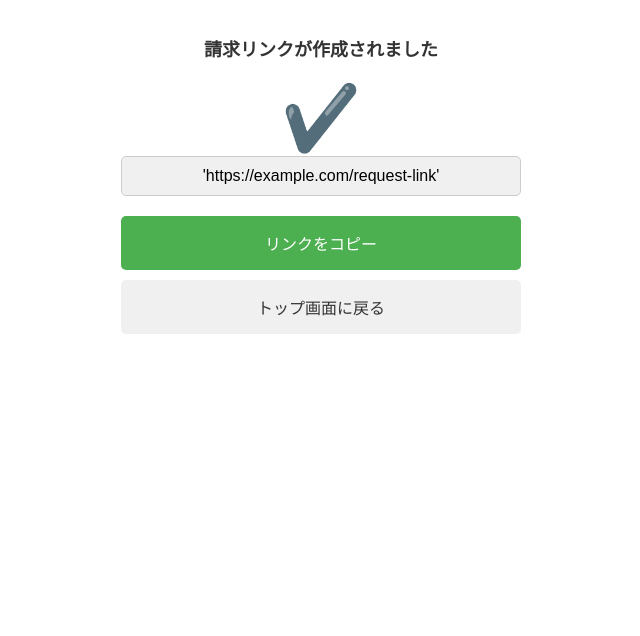
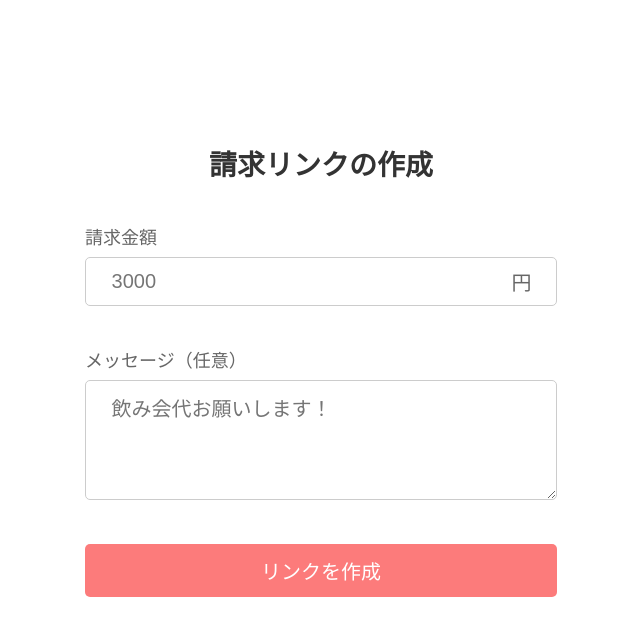
Before and after one commit to Kouki2022/Intern_0805, a React (Create React App) app: page / in a window 1280 px wide. Shown: the top 636 px of the page, without its empty margins (319-959 px from the left). Built offline with nearby package versions, Linux system fonts and the light colour scheme.

Commit message:
トップページ、請求画面を作成

```diff
--- a/src/App.js
+++ b/src/App.js
@@ -7,7 +7,7 @@ import Request_link from './Page/Request_link.js';
 function App() {
   return (
     <div>
-      <Request_link/>
+      <Request/>
     </div>
   );
 }
--- a/src/Page/Request.css
+++ b/src/Page/Request.css
@@ -1,27 +1,31 @@
 .request-container {
-    max-width: 400px;
-    margin: 0 auto;
-    padding: 20px;
+    max-width: 600px;
+    width: 90%;
+    margin: 5vh auto;
+    padding: 4vh 5vw;
     font-family: Arial, sans-serif;
+    display: flex;
+    flex-direction: column;
+    justify-content: center;
+    min-height: 90vh;
     box-sizing: border-box;
   }
 
   .request-title {
-    font-size: 18px;
-    font-weight: bold;
-    margin-bottom: 20px;
+    font-size: clamp(20px, 5vw, 28px);
     color: #333;
+    margin-bottom: 4vh;
+    text-align: center;
   }
 
-  .request-money {
-    margin-bottom: 20px;
+  .request-money1, .request-message-container {
+    margin-bottom: 4vh;
   }
 
-  .request-money label,
-  .request-message-container label {
+  label {
     display: block;
-    margin-bottom: 5px;
-    font-size: 14px;
+    margin-bottom: 1vh;
+    font-size: clamp(14px, 3.5vw, 18px);
     color: #666;
   }
 
@@ -31,42 +35,34 @@
     align-items: center;
   }
 
-  .request-money input {
+  input[type="number"], textarea {
     width: 100%;
-    padding: 10px;
-    padding-right: 30px;
-    font-size: 16px;
+    padding: 2vh 3vw;
+    font-size: clamp(16px, 4vw, 20px);
     border: 1px solid #ccc;
     border-radius: 5px;
+    box-sizing: border-box;
   }
 
   .currency {
     position: absolute;
-    right: 10px;
+    right: 3vw;
+    font-size: clamp(16px, 4vw, 20px);
     color: #666;
   }
 
-  .request-message-container {
-    margin-bottom: 20px;
-  }
-
-  .request-message-container textarea {
-    width: 100%;
-    height: 100px;
-    padding: 10px;
-    font-size: 16px;
-    border: 1px solid #ccc;
-    border-radius: 5px;
+  textarea {
+    height: 15vh;
+    min-height: 100px;
     resize: vertical;
-    box-sizing: border-box;
   }
 
   .request-submit-button button {
     width: 100%;
-    padding: 15px;
-    font-size: 16px;
+    padding: 2vh 0;
+    font-size: clamp(16px, 4vw, 20px);
     color: white;
-    background-color: #ff6b6b;
+    background-color: #fc7b7b;
     border: none;
     border-radius: 5px;
     cursor: pointer;
@@ -74,17 +70,38 @@
   }
 
   .request-submit-button button:hover {
-    background-color: #ff5252;
+    background-color: #f94444;
   }
 
-  @media (max-width: 480px) {
+  @media (min-width: 768px) {
     .request-container {
-      padding: 15px;
+      padding: 5vh 5vw;
     }
 
-    .request-money input,
-    .request-message-container textarea,
+    .request-title {
+      margin-bottom: 5vh;
+    }
+
+    .request-money1, .request-message-container {
+      margin-bottom: 5vh;
+    }
+
+    input[type="number"], textarea {
+      padding: 1.5vh 2vw;
+    }
+
+    .currency {
+      right: 2vw;
+    }
+
     .request-submit-button button {
-      font-size: 14px;
+      padding: 1.5vh 0;
     }
   }
+
+  @media (min-height: 800px) {
+    .request-container {
+      justify-content: flex-start;
+      padding-top: 10vh;
+    }
+  }
--- a/src/Page/Request.js
+++ b/src/Page/Request.js
@@ -17,7 +17,7 @@ const Request = () => {
     <div className='request-container'>
       <h2 className='request-title'>請求リンクの作成</h2>
       <form onSubmit={handleSubmit}>
-        <div className='request-money'>
+        <div className='request-money1'>
           <label htmlFor="amount">請求金額</label>
           <div className="input-wrapper">
             <input type="number" id="amount" placeholder="3000" ref={amountRef} />
--- a/src/Page/Request_link.css
+++ b/src/Page/Request_link.css
@@ -1,33 +1,57 @@
 .request-link-created {
     max-width: 400px;
-    margin: 0 auto;
-    padding: 20px;
+    width: 90%;
+    margin:auto;
+    padding: 10px;
     font-family: Arial, sans-serif;
     text-align: center;
+    display: flex;
+    flex-direction: column;
+    justify-content: center;
+    min-height: 90vh;
   }
 
   h2 {
-    font-size: 18px;
+    font-size: 5vw;
     color: #333;
-    margin-bottom: 20px;
+    margin-bottom: 4vh;
+  }
+
+  .check-mark {
+    width: 50vw;
+    height: 50vw;
+    max-width: 800px;
+    max-height: 800px;
+    background-color: #e8f5e9;
+    border-radius: 50%;
+    margin: 4vh auto;
+    display: flex;
+    justify-content: center;
+    align-items: center;
+  }
+
+  .check-mark svg {
+    width: 60%;
+    height: 60%;
   }
 
   .link-display {
     background-color: #f0f0f0;
     border: 1px solid #ccc;
     border-radius: 5px;
-    padding: 10px;
-    margin-bottom: 20px;
+    padding: 3vh 10px;
+    margin-bottom: 4vh;
     word-break: break-all;
+    font-size: 3.5vw;
   }
 
   button {
     width: 100%;
-    padding: 15px;
-    margin-bottom: 10px;
+    padding: 3vh 0;
+    margin-bottom: 2vh;
     border: none;
     border-radius: 5px;
-    font-size: 16px;
+    font-size: 4vw;
     cursor: pointer;
     transition: background-color 0.3s;
   }
@@ -53,3 +77,25 @@
   .back-button:hover {
     background-color: #e0e0e0;
   }
+
+  @media (min-width: 600px) {
+    h2 {
+      font-size: 24px;
+    }
+
+    .link-display {
+      font-size: 16px;
+    }
+
+    button {
+      font-size: 18px;
+      padding: 15px 0;
+    }
+  }
+
+  @media (min-height: 800px) {
+    .request-link-created {
+      justify-content: flex-start;
+      padding-top: 10vh;
+    }
+  }
--- a/src/Page/Request_link.js
+++ b/src/Page/Request_link.js
@@ -4,19 +4,28 @@ import './Request_link.css';
 const Request_link = () => {
   const [linkCopied, setLinkCopied] = useState(false);
 
+  //リンクをコピーする処理
   const handleCopyLink = () => {
-    // 実際のリンクをクリップボードにコピーする処理をここに実装
     navigator.clipboard.writeText('https://example.com/request-link');
     setLinkCopied(true);
-    setTimeout(() => setLinkCopied(false), 2000); // 2秒後に表示を元に戻す
+    setTimeout(() => setLinkCopied(false), 2000);
+  };
+
+  //トップ画面に戻る処理
+  const handleTop = () => {
+    console.log('トップ画面に戻る');
   };
 
   return (
     <div className="request-link-created">
       <h2>請求リンクが作成されました</h2>
-      <div style={{ fontSize: '64px', color: 'green' }}>✔️</div>
+      <div className="check-mark">
+        <svg viewBox="0 0 24 24">
+          <path fill="#4CAF50" d="M9 16.17L4.83 12l-1.42 1.41L9 19 21 7l-1.41-1.41z"/>
+        </svg>
+      </div>
       <div className="link-display">
-      'https://example.com/request-link'
+        https://example.com/request-link
       </div>
       <button
         className={`copy-button ${linkCopied ? 'copied' : ''}`}
@@ -24,7 +33,7 @@ const Request_link = () => {
       >
         {linkCopied ? 'コピーしました！' : 'リンクをコピー'}
       </button>
-      <button className="back-button">トップ画面に戻る</button>
+      <button className="back-button" onClick={handleTop}>トップ画面に戻る</button>
     </div>
   );
 };
```
